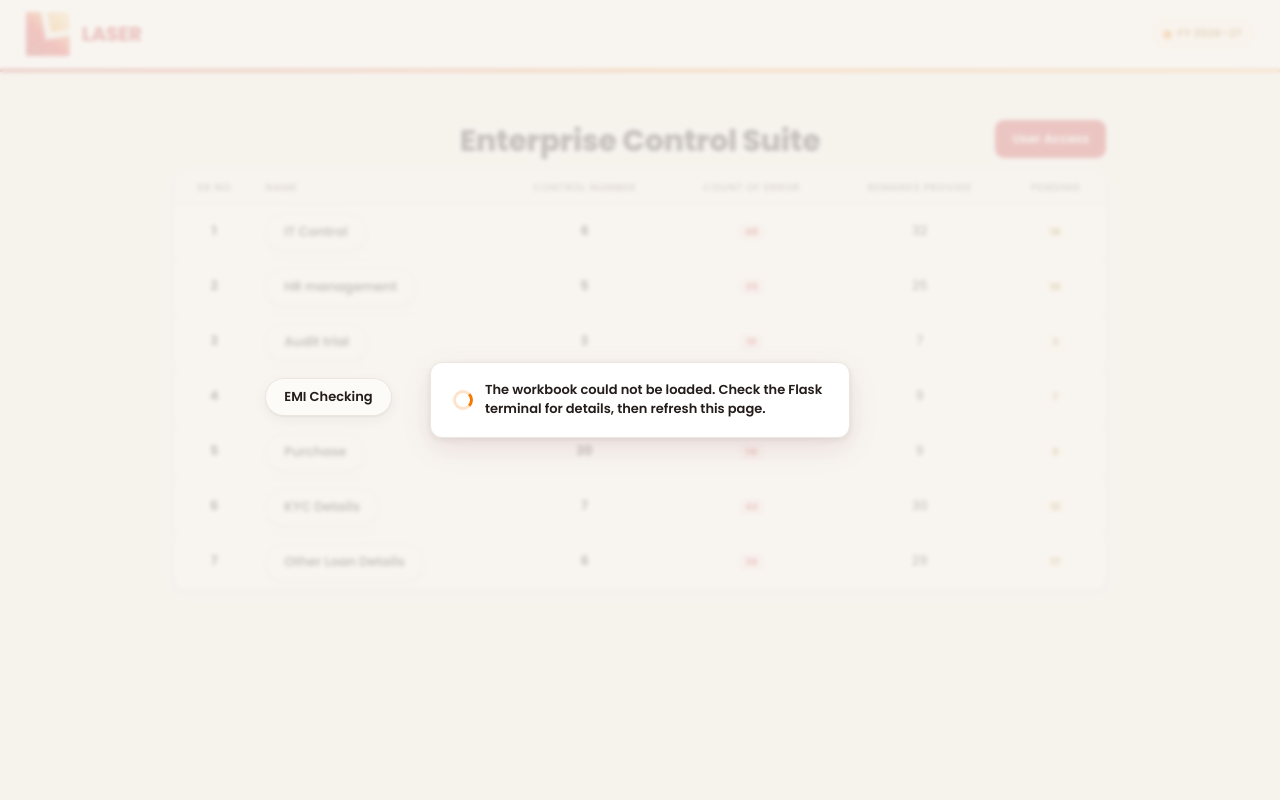
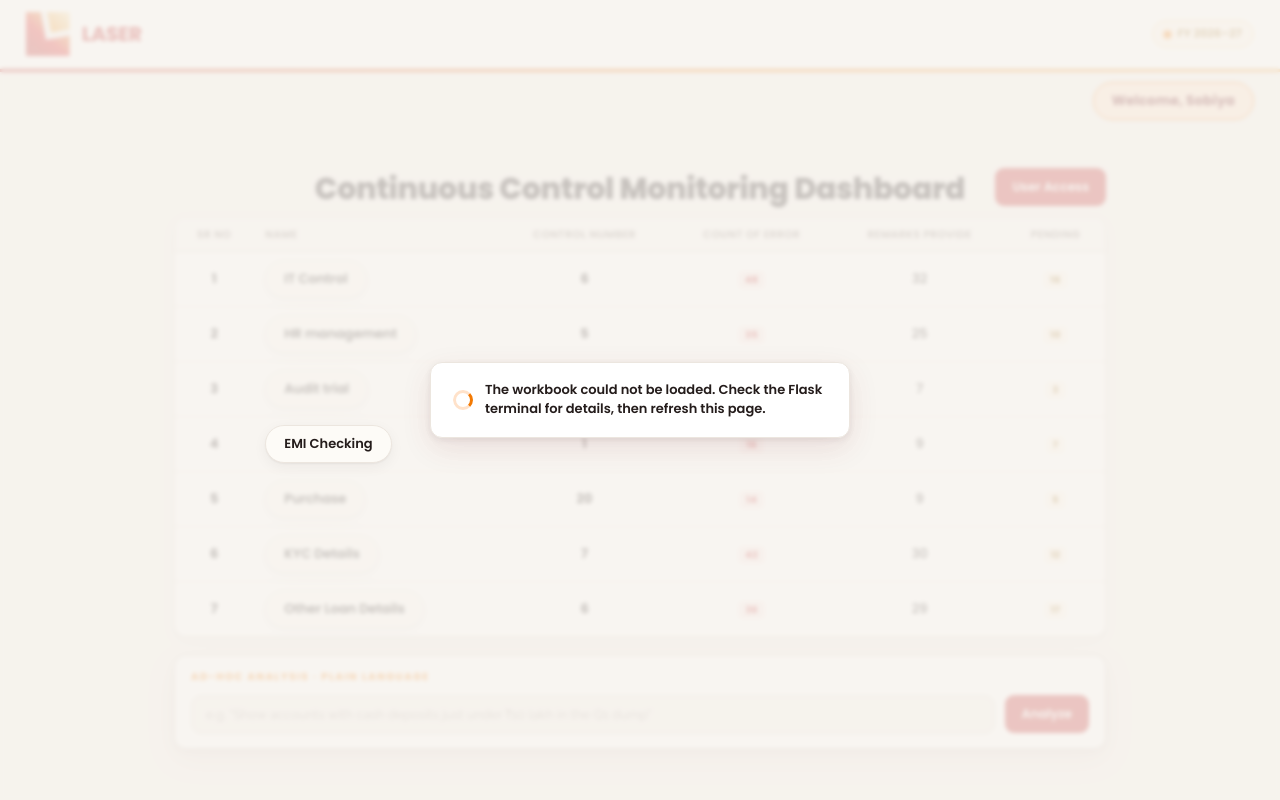
Before and after one commit to falconx0505/purchase_dashboard, a Flask app: page / in a window 1280 px wide. Run offline with Flask 3, Linux system fonts and the light colour scheme; data that the repository does not hold is empty.

Commit message:
changes in new pages and main page

```diff
--- a/static/css/style.css
+++ b/static/css/style.css
@@ -98,6 +98,21 @@ body {
 }
 .chip .dot { width: 7px; height: 7px; border-radius: 50%; background: var(--orange); box-shadow: 0 0 0 3px rgba(243,122,4,.18); }
 .hdr-accent { height: 3px; background: linear-gradient(90deg, var(--red), var(--orange) 55%, var(--amber)); }
+
+/* ── USER BADGE (below navbar) ───────────────────────── */
+.user-badge-row {
+  display: flex; justify-content: flex-end;
+  padding: 10px 26px 0;
+  background: var(--bg);
+}
+.chip-user {
+  display: inline-flex; align-items: center;
+  font-family: var(--display); font-weight: 700;
+  font-size: 13.5px; letter-spacing: .2px;
+  padding: 8px 18px; border-radius: 999px;
+  border: 1px solid var(--orange);
+  background: var(--peach); color: var(--maroon);
+}
 
 /* ── TOP NAV TABS ─────────────────────────────────── */
 .topnav {
@@ -288,6 +303,26 @@ body.on-home .topnav { display: none; }
 .card-h .desc { font-size: 11px; color: var(--muted); margin-top: 2px; }
 .card-b { padding: 14px 16px; }
 .card-b.no-pad { padding: 0; }
+
+/* ── AD-HOC ANALYSIS BOX (home page) ─────────────────── */
+.adhoc-card {
+  width: 100%;
+  margin-top: 18px;
+  box-shadow: var(--shh);
+  border-radius: var(--r);
+  border: 1px solid var(--line2);
+}
+.adhoc-card .eyebrow { margin-bottom: 10px; }
+.adhoc-row { display: flex; align-items: center; gap: 10px; }
+.adhoc-input {
+  flex: 1; min-width: 0;
+  font-family: var(--body); font-size: 13px; color: var(--ink);
+  padding: 11px 14px; border-radius: 10px;
+  border: 1px solid var(--line2); background: var(--bg);
+}
+.adhoc-input::placeholder { color: var(--faint); }
+.adhoc-input:focus { outline: none; border-color: var(--orange); background: var(--card); }
+.adhoc-btn { flex-shrink: 0; padding: 11px 22px; border-radius: 10px; font-size: 13px; }
 
 /* ── PILLS / TAGS ─────────────────────────────────── */
 .pill {
--- a/static/js/main.js
+++ b/static/js/main.js
@@ -1125,7 +1125,7 @@ const LOAN_DIFF_ROWS = [
 
 const KYC_TABLES = [
   {
-    "title": "PAN/Aadhaar not matching",
+    "title": "PAN & Aadhaar not matching",
     "desc": "Customers whose PAN and Aadhar records don't match",
     "headers": [
       "Customer",
@@ -1141,7 +1141,7 @@ const KYC_TABLES = [
         "Aadhar DOB mismatch"
       ],
       [
-        "Imran Shaikh",
+        "Shanaya Shaikh",
         "PAN vs Aadhar name mismatch"
       ],
       [
@@ -1149,7 +1149,7 @@ const KYC_TABLES = [
         "Aadhar address mismatch"
       ],
       [
-        "Vikram Nair",
+        "Veer Nair",
         "PAN number invalid format"
       ],
       [
@@ -1161,49 +1161,49 @@ const KYC_TABLES = [
   },
   {
     "title": "Last KYC updated",
-    "desc": "Days since last KYC refresh, by priority",
+    "desc": "Years since last KYC refresh, by priority",
     "headers": [
       "Customer Name",
-      "Days",
+      "Years",
       "Priority"
     ],
     "rows": [
       [
-        "Rohan Deshmukh",
-        "450",
+        "Rohan Joshi",
+        "10",
+        "Medium"
+      ],
+      [
+        "Sneha Patra",
+        "12",
         "High"
       ],
       [
-        "Sneha Patil",
-        "395",
+        "Ushma Sewani",
+        "5",
+        "Medium"
+      ],
+      [
+        "Kavita Varma",
+        "8",
+        "Medium"
+      ],
+      [
+        "Arnav Nair",
+        "2",
+        "Low"
+      ],
+      [
+        "Ayesha Nair",
+        "12",
         "High"
-      ],
-      [
-        "Imran Shaikh",
-        "280",
-        "Medium"
-      ],
-      [
-        "Kavita Joshi",
-        "210",
-        "Medium"
-      ],
-      [
-        "Vikram Nair",
-        "190",
-        "Low"
-      ],
-      [
-        "Ayesha Khan",
-        "120",
-        "Low"
       ]
     ],
     "id": "kyc_last_kyc_updated"
   },
   {
     "title": "Missing KYC",
-    "desc": "Customers with one or more missing KYC identifiers",
+    "desc": "Customers KYC document absent from the system",
     "headers": [
       "Customer Name",
       "Name of Missing ID",
@@ -1211,7 +1211,7 @@ const KYC_TABLES = [
     ],
     "rows": [
       [
-        "Rohan Deshmukh",
+        "Imran Shaikh",
         "PAN",
         "High"
       ],
@@ -1221,12 +1221,12 @@ const KYC_TABLES = [
         "High"
       ],
       [
-        "Imran Shaikh",
+        "Aanya Chhatwani",
         "ITR Copy",
         "Medium"
       ],
       [
-        "Kavita Joshi",
+        "Khyati Joshi",
         "Nominee Details",
         "Low"
       ],
@@ -1236,7 +1236,7 @@ const KYC_TABLES = [
         "High"
       ],
       [
-        "Ayesha Khan",
+        "Irfan Khan",
         "PAN",
         "High"
       ]
@@ -1245,7 +1245,7 @@ const KYC_TABLES = [
   },
   {
     "title": "VKYC",
-    "desc": "Flags raised during the video KYC process",
+    "desc": "Flags raised during the Video KYC process",
     "headers": [
       "Customer Name",
       "Issue"
@@ -1256,15 +1256,15 @@ const KYC_TABLES = [
         "Photo not matching video"
       ],
       [
-        "Sneha Patil",
+        "Sana Sharma",
         "PAN not matching"
       ],
       [
-        "Imran Shaikh",
+        "Isha Rathi",
         "PAN missing"
       ],
       [
-        "Kavita Joshi",
+        "Pranjal Satav",
         "Aadhar missing"
       ],
       [
@@ -1272,7 +1272,7 @@ const KYC_TABLES = [
         "Video call disconnected mid-session"
       ],
       [
-        "Ayesha Khan",
+        "Palak Ardeja",
         "Address not matching video"
       ]
     ],
@@ -1288,22 +1288,22 @@ const KYC_TABLES = [
     ],
     "rows": [
       [
-        "Rohan Deshmukh",
+        "Sunaina Deshmukh",
         "PAN, Aadhar",
         "High"
       ],
       [
-        "Sneha Patil",
+        "Siksha Patil",
         "ITR Copy",
         "Medium"
       ],
       [
-        "Imran Shaikh",
+        "Irad Shaikh",
         "PAN",
         "High"
       ],
       [
-        "Kavita Joshi",
+        "Kalyani Kher",
         "Aadhar",
         "High"
       ],
@@ -1313,7 +1313,7 @@ const KYC_TABLES = [
         "High"
       ],
       [
-        "Ayesha Khan",
+        "Aanya Verma",
         "Nominee Details",
         "Low"
       ]
@@ -1401,28 +1401,28 @@ const LOAN_TABLES = [
     ],
     "rows": [
       [
-        "Rohan Deshmukh",
-        "5"
-      ],
-      [
-        "Sneha Patil",
-        "6"
-      ],
-      [
-        "Imran Shaikh",
-        "7"
-      ],
-      [
-        "Kavita Joshi",
-        "8"
+        "Annanya Nagrik",
+        "50"
+      ],
+      [
+        "Nikita Chim",
+        "40"
+      ],
+      [
+        "Akshada Dongre",
+        "33"
+      ],
+      [
+        "Harshita Ganwani",
+        "45"
       ],
       [
         "Vikram Nair",
-        "9"
-      ],
-      [
-        "Ayesha Khan",
-        "4"
+        "21"
+      ],
+      [
+        "Manjiri Dhoran",
+        "30"
       ]
     ],
     "id": "loan_pending_npa_classification"
@@ -1437,12 +1437,12 @@ const LOAN_TABLES = [
     ],
     "rows": [
       [
-        "Rohan Deshmukh",
+        "Sarvesh Magad",
         "\u20b910 Cr",
         "\u20b99 Cr"
       ],
       [
-        "Sneha Patil",
+        "Tanmay Warkad",
         "13% rate of interest",
         "12% rate of interest"
       ],
@@ -1452,12 +1452,12 @@ const LOAN_TABLES = [
         "EMI \u20b91,000"
       ],
       [
-        "Kavita Joshi",
+        "Tanush Ruchwani",
         "Principal amount \u20b91.05 Cr",
         "Principal amount \u20b91.02 Cr"
       ],
       [
-        "Vikram Nair",
+        "Veer Varma",
         "\u20b96.5 Cr",
         "\u20b96 Cr"
       ],
@@ -1479,30 +1479,31 @@ const LOAN_TABLES = [
     "rows": [
       [
         "Ramesh Kulkarni",
-        "15 Lacs"
+        "15 Cr"
       ],
       [
         "Sita Rane",
-        "20 Lacs"
+        "20 Cr"
       ],
       [
         "Anil Verma",
-        "25 Lacs"
+        "25 Cr"
       ],
       [
         "Priya Menon",
-        "12 Lacs"
+        "12 Cr"
       ],
       [
         "Suresh Iyer",
-        "18 Lacs"
+        "18 Cr"
       ],
       [
         "Neha Kapoor",
-        "22 Lacs"
+        "22 Cr"
       ]
     ],
-    "id": "loan_approval_breaches"
+    "id": "loan_approval_breaches",
+    "numStyle": true
   },
   {
     "title": "Multiple Loan Account Of Same Person",
@@ -1517,27 +1518,28 @@ const LOAN_TABLES = [
         "7"
       ],
       [
-        "Sneha Patil",
+        "Vinti Patil",
         "5"
       ],
       [
-        "Imran Shaikh",
+        "Sobiya Shaikh",
         "3"
       ],
       [
-        "Kavita Joshi",
+        "Khyati Joshi",
         "4"
       ],
       [
-        "Vikram Nair",
+        "Tanmay Sharma",
         "2"
       ],
       [
-        "Ayesha Khan",
+        "Arva Khan",
         "3"
       ]
     ],
-    "id": "loan_multi_loan_exposure"
+    "id": "loan_multi_loan_exposure",
+    "numStyle": true
   },
   {
     "title": "Restructuring Of Loan",
@@ -1549,12 +1551,12 @@ const LOAN_TABLES = [
     ],
     "rows": [
       [
-        "Rohan Deshmukh",
+        "Rohit Khira",
         "9",
         "10 years"
       ],
       [
-        "Sneha Patil",
+        "Siksha Patil",
         "8",
         "9 years"
       ],
@@ -1564,7 +1566,7 @@ const LOAN_TABLES = [
         "7 years"
       ],
       [
-        "Kavita Joshi",
+        "Kalki Jhaveri",
         "9",
         "8 years"
       ],
@@ -1574,7 +1576,7 @@ const LOAN_TABLES = [
         "12 years"
       ],
       [
-        "Ayesha Khan",
+        "Virmala Verma",
         "5",
         "6 years"
       ]
@@ -1582,8 +1584,8 @@ const LOAN_TABLES = [
     "id": "loan_restructured_accounts"
   },
   {
-    "title": "JV Monitoring In Account",
-    "desc": "JV Monitoring",
+    "title": "JV entries In loan Account",
+    "desc": "Number of times manual intervention done in acc",
     "headers": [
       "Customer",
       "Entry",
@@ -2865,10 +2867,10 @@ function generateCardHtml(t) {
     };
 
     const dataCells = row.map(cell => {
-      // Check if it's a number to right align, or just use string
-      const isNum = /^\d+$/.test(cell);
-      return `<td${isNum ? ' class="c num"' : ''}>${esc(cell)}</td>`;
-    }).join('');
+  // Check if it's a number to right align, or just use string
+  const isNum = !t.plain && /^\d+$/.test(cell);
+  return `<td${isNum ? ' class="c num"' : ''}>${esc(cell)}</td>`;
+}).join('');
 
     return `<tr>${dataCells}${renderRemarkCell(r)}</tr>`;
   }).join('');
--- a/templates/index.html
+++ b/templates/index.html
@@ -44,6 +44,11 @@
     <button class="nav-tab" data-page="upload-observation">📁 Upload </button>
   </nav>
 
+  <!-- ── USER BADGE (below navbar, all pages) ─────── -->
+  <div class="user-badge-row">
+    <div class="chip chip-user">Welcome, Sobiya</div>
+  </div>
+
   <!-- ── PAGES CONTAINER ────────────────────────── -->
   <div id="data-loading" class="data-loading" role="status" aria-live="polite">
     <div class="loading-card"><span class="loading-spinner"></span><span class="loading-message">Loading dashboard
@@ -54,7 +59,7 @@
   <div class="page active" id="page-home">
     <div class="home-wrap">
       <div class="home-page-head">
-        <h1 class="app-name">Enterprise Control Suite</h1>
+        <h1 class="app-name">Continuous Control Monitoring Dashboard</h1>
         <!-- <p class="app-sub">Select a module from the summary table below to open its control dashboard.</p> -->
         <button type="button" class="btn primary control-inventory-btn" onclick="goTo('control-inventory')">User Access</button>
       </div>
@@ -148,6 +153,16 @@
                 </tr>
               </tbody>
             </table>
+          </div>
+        </div>
+      </div>
+
+      <div class="card adhoc-card">
+        <div class="card-b">
+          <div class="eyebrow">Ad-Hoc Analysis · Plain Language</div>
+          <div class="adhoc-row">
+            <input type="text" class="adhoc-input" placeholder='e.g. "Show accounts with cash deposits just under ₹10 lakh in the Q1 dump"' />
+            <button type="button" class="btn primary adhoc-btn">Analyze</button>
           </div>
         </div>
       </div>
```
